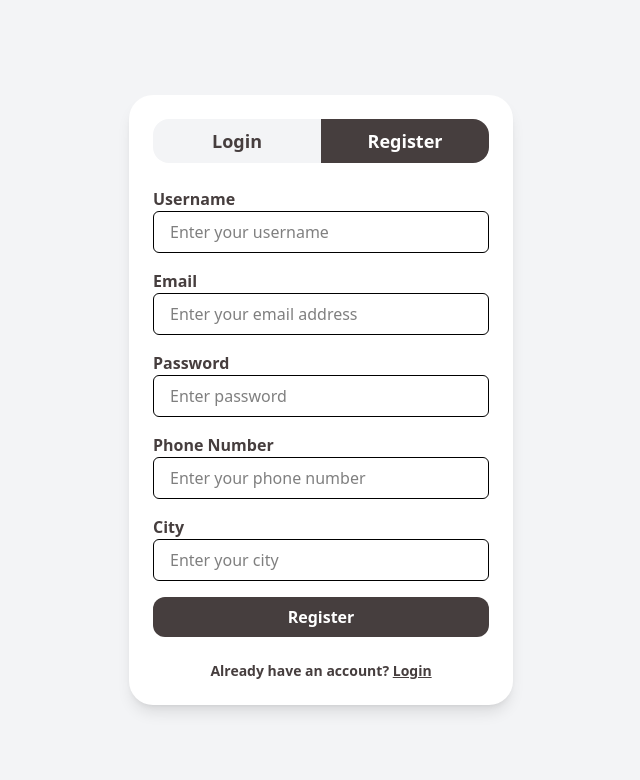
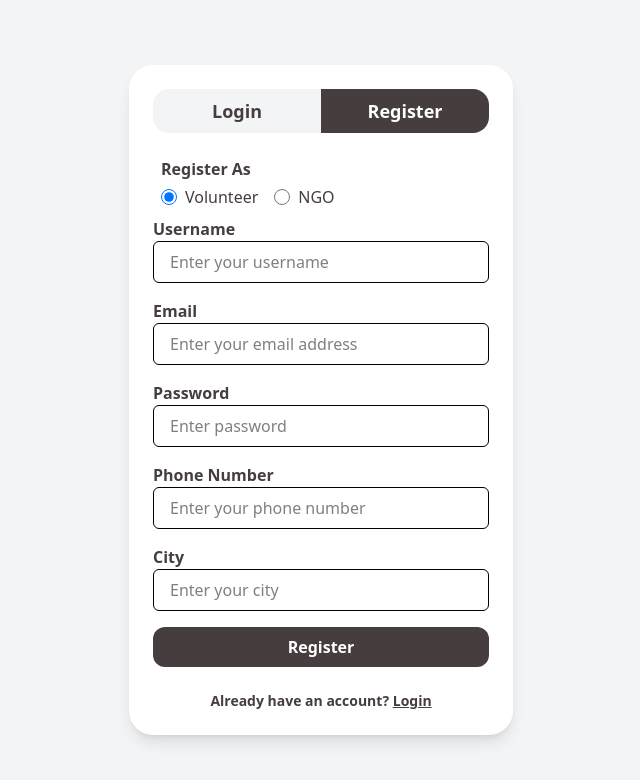
Before and after one commit to AnkurRam2002/ActNow-Frontend, a React (Vite) app: page /register in a window 1280 px wide. Shown: the top 780 px of the page, without its empty margins (319-959 px from the left). Built offline with nearby package versions, Linux system fonts and the light colour scheme.

Commit message:
added userRole in frontend

```diff
--- a/src/pages/Login.jsx
+++ b/src/pages/Login.jsx
@@ -22,6 +22,7 @@ const Login = () => {
       localStorage.setItem("token", response.data.token);
       localStorage.setItem("username", response.data.username);
       localStorage.setItem("userEmail", response.data.userEmail);
+      localStorage.setItem("userRole", response.data.userRole);
       alert("Logged in successfully");
       navigate("/events"); // Redirect after login
     } catch (error) {
--- a/src/pages/Register.jsx
+++ b/src/pages/Register.jsx
@@ -8,6 +8,7 @@ const Register = () => {
   const [password, setPassword] = useState("");
   const [phone, setPhone] = useState("");
   const [city, setCity] = useState("");
+  const [role, setRole] = useState("volunteer");
   const navigate = useNavigate();
 
   const handleRegister = async (e) => {
@@ -20,7 +21,7 @@ const Register = () => {
     }
 
     try {
-      const response = await api.post("/auth/register", { username, email, password, phone, city });
+      const response = await api.post("/auth/register", { username, email, password, phone, city, role });
       alert("User registered successfully");
       console.log("Response:", response.data);
       navigate("/login"); // Redirect to login page after successful registration
@@ -35,12 +36,44 @@ const Register = () => {
   <div className="w-full max-w-sm bg-white p-6 rounded-3xl shadow-lg">
     {/* Header Tabs */}
     <div className="flex justify-between mb-6">
-          <Link to="/login" className="w-1/2 text-center py-2 text-lg font-semibold bg-gray-100 text-[#463E3E] rounded-l-2xl">
+      <Link
+        to="/login"
+        className="w-1/2 text-center py-2 text-lg font-semibold bg-gray-100 text-[#463E3E] rounded-l-2xl"
+      >
         Login
       </Link>
       <button className="w-1/2 py-2 text-lg font-semibold bg-[#463E3E] text-white rounded-r-2xl">
         Register
       </button>
+    </div>
+
+     {/* Role Selection */}
+     <div className="px-2 pb-2">
+        <label className="font-bold block text-[#463E3E] mb-1">Register As</label>
+        <div className="flex gap-4">
+          <label className="flex items-center space-x-2">
+            <input
+              type="radio"
+              value="volunteer"
+              checked={role === "volunteer"}
+              onChange={(e) => setRole(e.target.value)}
+              className="w-4 h-4"
+              required
+            />
+            <span className="text-[#463E3E]">Volunteer</span>
+          </label>
+          <label className="flex items-center space-x-2">
+            <input
+              type="radio"
+              value="ngo"
+              checked={role === "ngo"}
+              onChange={(e) => setRole(e.target.value)}
+              className="w-4 h-4"
+              required
+            />
+            <span className="text-[#463E3E]">NGO</span>
+          </label>
+        </div>
       </div>
 
     {/* Form Fields */}
@@ -112,7 +145,10 @@ const Register = () => {
       <div className="text-center text-sm font-bold text-[#463E3E] mt-2">
         <p>
           Already have an account?{" "}
-              <Link to="/login" className="cursor-pointer text-[#463E3E] underline hover:no-underline">
+          <Link
+            to="/login"
+            className="cursor-pointer text-[#463E3E] underline hover:no-underline"
+          >
             Login
           </Link>
         </p>
```
Lines whose indentation alone changed are shown as unchanged.
